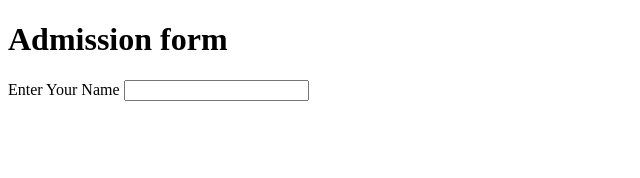
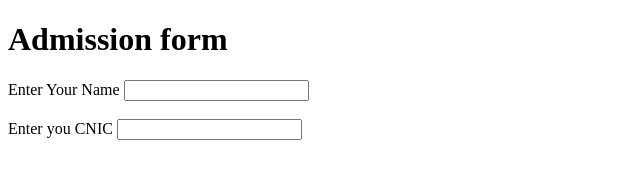
Before and after one commit to muhammadhamzamushtaq/Form, a plain HTML site: page index.html in a window 1280 px wide. Shown: the whole page, without its empty margins (0-640 px from the left). Drawn offline with Linux system fonts and the light colour scheme.

Commit message:
cnic field add

```diff
--- a/index.html
+++ b/index.html
@@ -14,6 +14,12 @@
         <label>Enter Your Name</label>
         <input type="text" >
 
+        <br>
+        <br>
+
+        <label>Enter you CNIC</label>
+        <input type="text">
+
     </form>
 
 </body>
```
